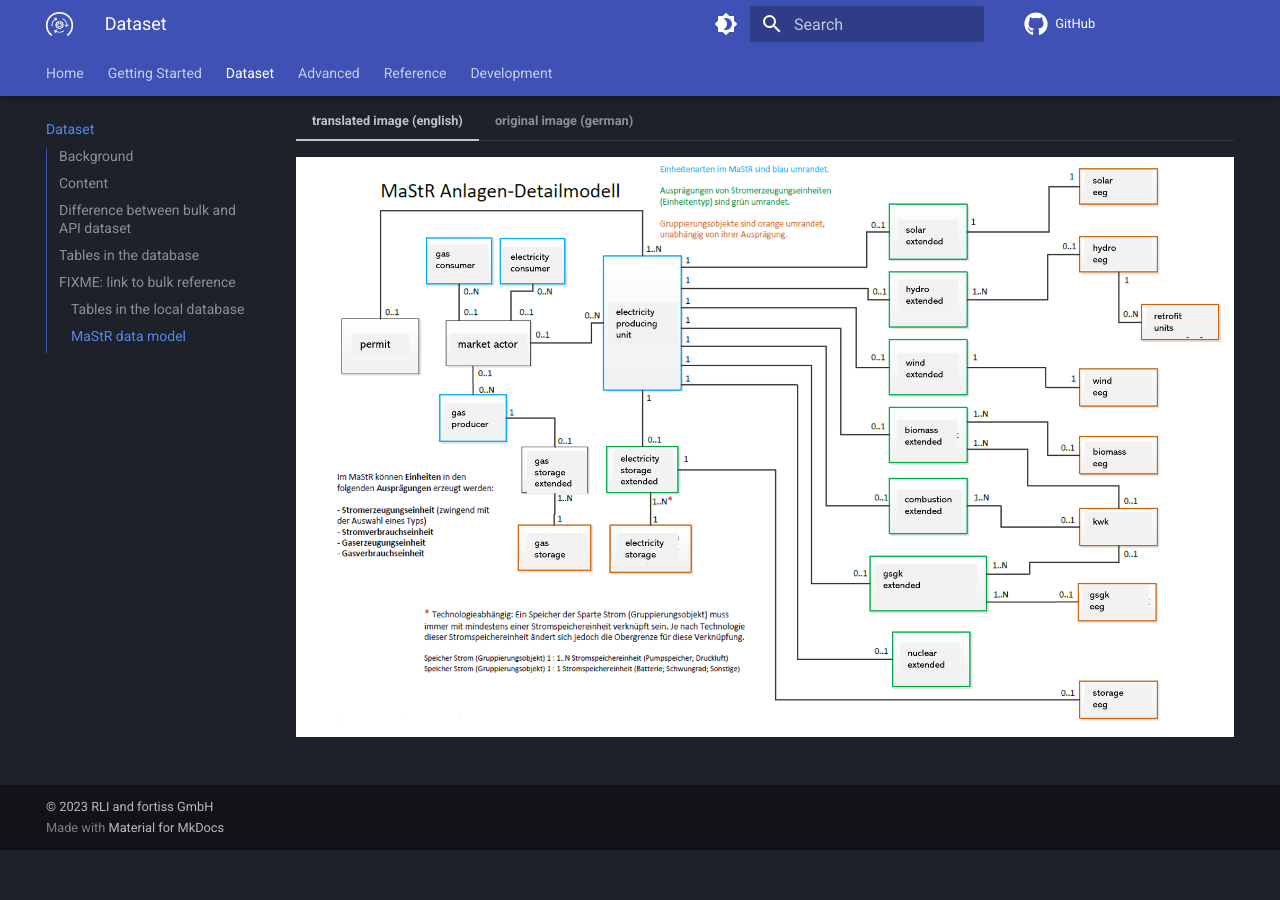
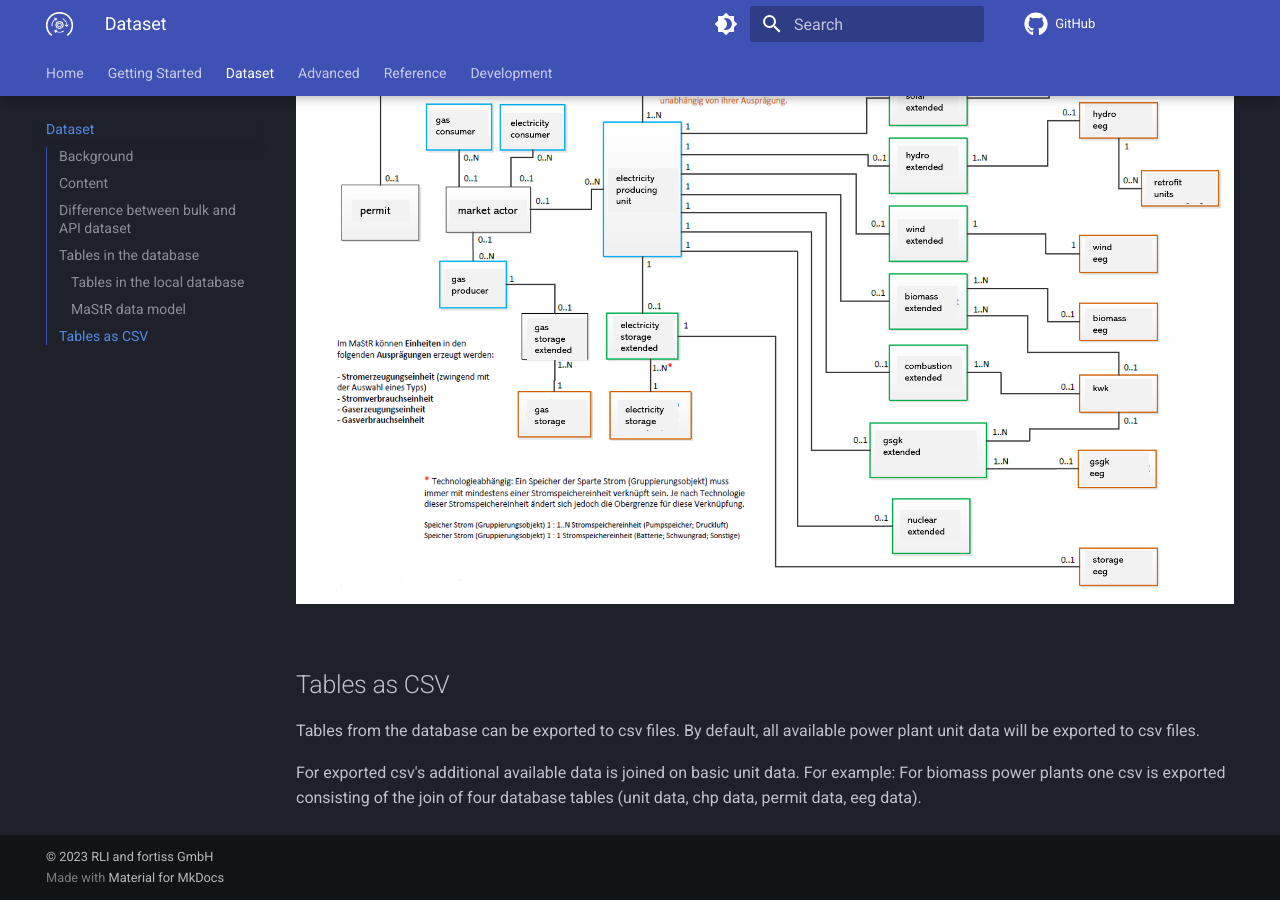
Before and after one commit to OpenEnergyPlatform/open-MaStR, an MkDocs documentation site: the page built from docs/dataset.md, in a window 1280 px wide and 900 px high, scrolled down 2133 px. Built offline with MkDocs 1.6.1 and Material for MkDocs 9.7.7, drawn with Linux system fonts in a browser that asks for light colours; emoji names are drawn with the system emoji font; comment, search, counter and statistics services are not loaded; the version menu is left out; before the commit the page ends 2983 px from its top, so only the background shows below that; some of the changed text lies outside the part shown.

Commit message:
Add first part of high level csv description #434

```diff
--- a/docs/dataset.md
+++ b/docs/dataset.md
@@ -35,14 +30,6 @@
     :sparkles: We regularly run the whole download and cleansing pipeline and upload the dataset as csv files at [zenodo](https://doi.org/10.5281/zenodo.6807425)!
 
 After downloading the MaStR, you will find a database with a large number of tables. Here we give a brief overview of what you can find in those tables:
-
-??? question "How are the database tables created from the XML files?"
-
-    #FIXME: link to bulk reference
-
-??? question "How are the csv files created from the database tables?"
-
-    FIXME: how to link to Reference section?
 
 ### Tables in the local database
 
@@ -101,3 +88,12 @@
 
 === "original image (german)"
     ![Data model of the MaStR](images/DetailAnlagenModellMaStR.png)
+
+
+## Tables as CSV
+
+Tables from the database can be exported to csv files. By default, all available power plant unit data will be exported
+to csv files.
+
+For exported csv's additional available data is joined on basic unit data. For example: For biomass power plants one csv
+is exported consisting of the join of four database tables (unit data, chp data, permit data, eeg data).
```
Also changed, not shown: other parts of docs/dataset.md (+0 -5 lines).
